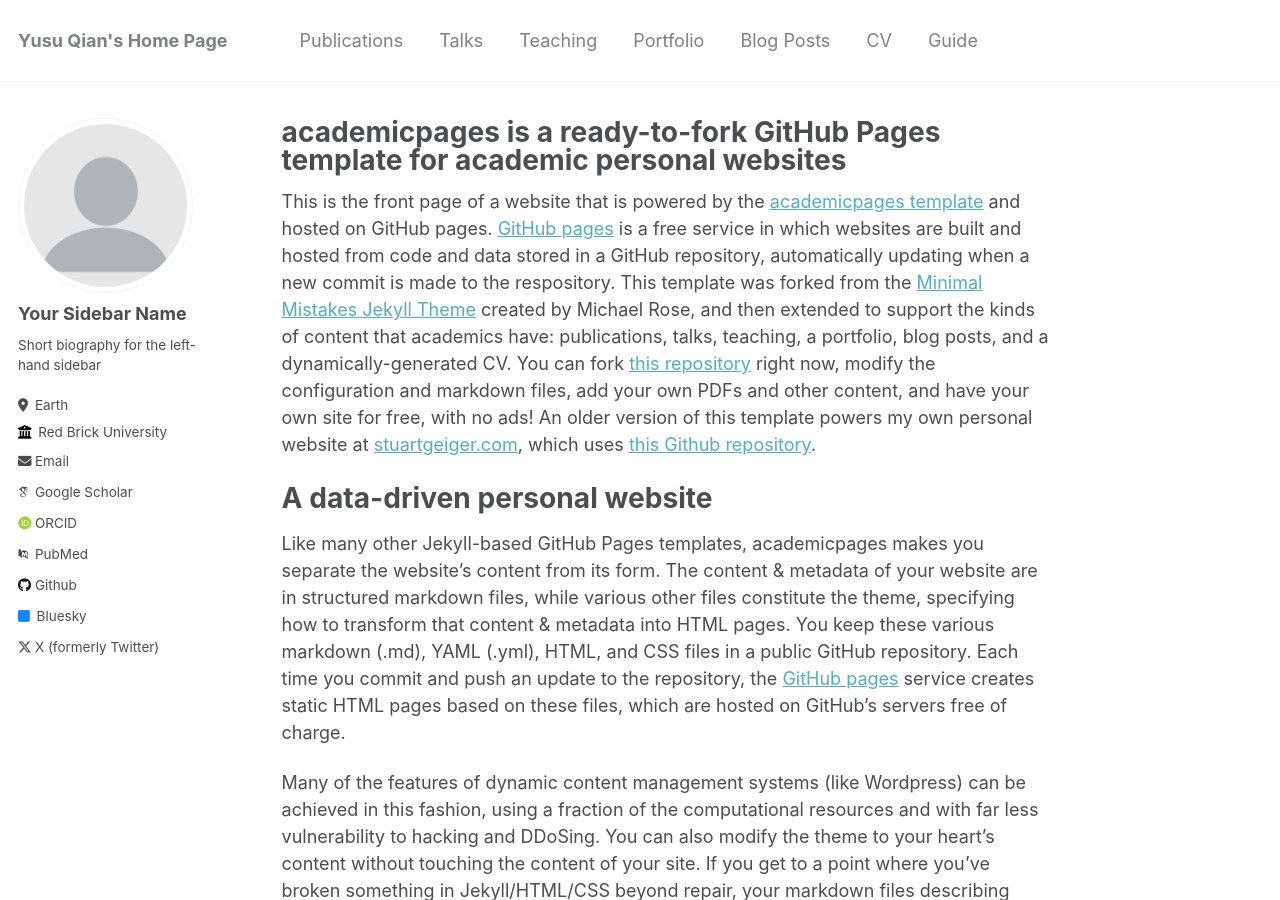
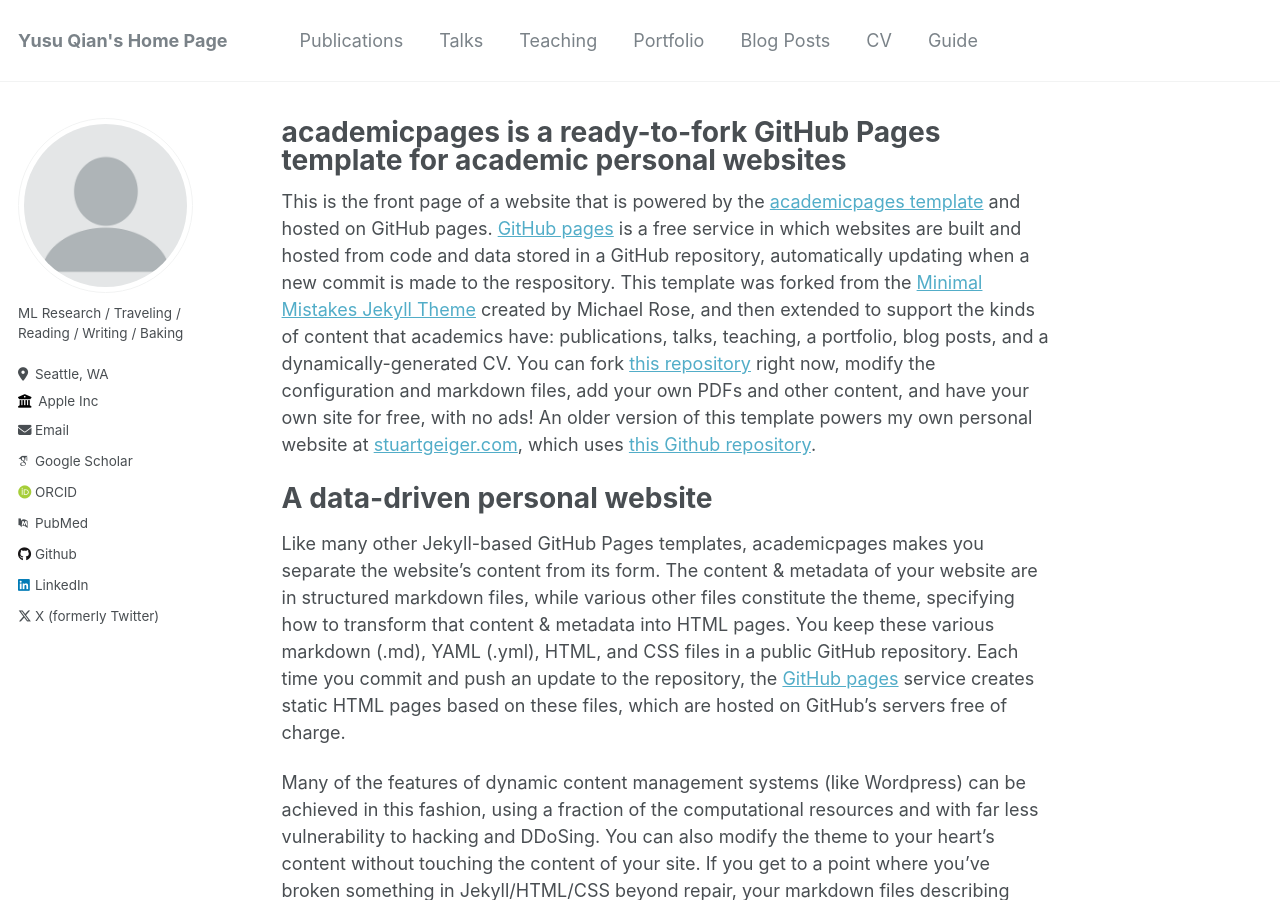
Before and after one commit to sueqian6/sueqian6.github.io, a Jekyll site: the page built from _pages/about.md, in a window 1280 px wide and 900 px high. Built offline with Jekyll 4.4.1, drawn with Linux system fonts in a browser that asks for light colours; some web fonts are replaced.

Commit message:
Update _config.yml

```diff
--- a/_config.yml
+++ b/_config.yml
@@ -22,17 +22,17 @@
 author:
   # Biographic information
   avatar           : "profile.png"
-  name             : "Your Sidebar Name"
+  name             : ""
   pronouns         : # example: "she/her"
-  bio              : "Short biography for the left-hand sidebar"
-  location         : "Earth"
-  employer         : "Red Brick University"
+  bio              : "ML Research / Traveling / Reading / Writing / Baking"
+  location         : "Seattle, WA"
+  employer         : "Apple Inc"
   uri              : # URL
-  email            : "none@example.org"
+  email            : "sueqian@nyu.edu"
 
   # Academic websites
   arxiv            : # URL - Update with the correct link to your profile
-  googlescholar    : "https://scholar.google.com/citations?user=PS_CX0AAAAAJ"
+  googlescholar    : "https://scholar.google.com/citations?user=kP0Q7L4AAAAJ&hl=en"
   impactstory      : # URL
   orcid            : "http://orcid.org/yourorcidurl"
   pubmed           : "https://www.ncbi.nlm.nih.gov/pubmed/?term=john+snow"
@@ -47,7 +47,7 @@
   stackoverflow    : # User number or user number and name (i.e., use "1" or "1/jeff-atwood")
 
   # Social media
-  bluesky          : "bsky.app" # Replace this with you Bluesky username
+  bluesky          : #"bsky.app" # Replace this with you Bluesky username
   facebook         : # Username
   flickr           : # Username
   foursquare       : # Username
@@ -56,7 +56,7 @@
   keybase          : # Username
   instagram        : # Username
   lastfm           : # Username
-  linkedin         : # Username
+  linkedin         : https://www.linkedin.com/in/yusu-qian-nyu/
   mastodon         : # URL
   medium           : # URL
   pinterest        : # Username
@@ -71,6 +71,9 @@
   xing             : # Username
   youtube          : # Username
   zhihu            : # URL
+  little red book  : https://www.xiaohongshu.com/user/profile/5659625b03eb840671550451
+  dou ban          : https://www.douban.com/people/175474535/?_i=9303637DuUjTuu
+  xia chu fang     : https://m.xiachufang.com/cook/125422777/
 
 
 # Site Settings
```
